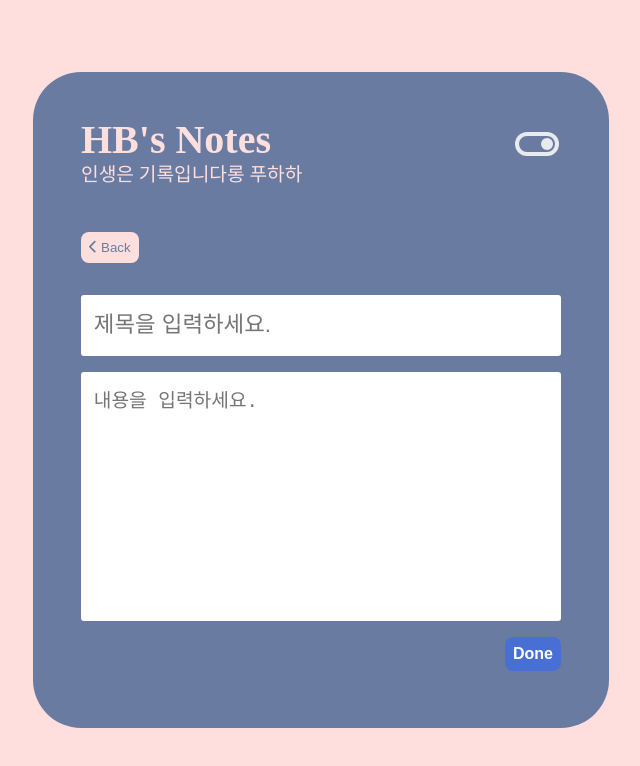
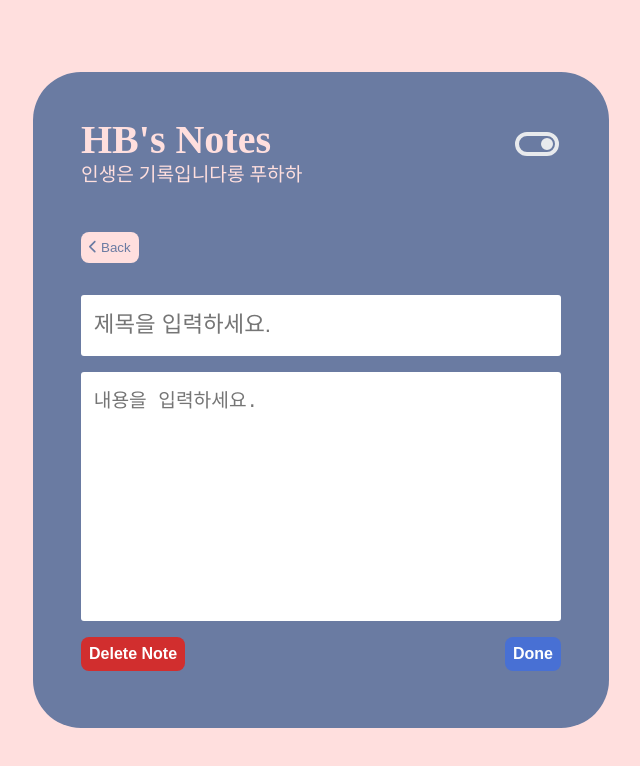
Before and after one commit to Note-React-Toy-Project/Note-main, a React (Vite) app in the folder note-project/: page /write in a window 1280 px wide. Shown: the top 766 px of the page, without its empty margins (319-959 px from the left). Built offline with nearby package versions, Linux system fonts and the light colour scheme; the HTML template or start-up script is replaced by a standard one.

Commit message:
feat: note 삭제 기능 추가

```diff
--- a/note-project/src/components/NoteForm/NoteForm.module.css
+++ b/note-project/src/components/NoteForm/NoteForm.module.css
@@ -23,5 +23,5 @@
 }
 .footer {
   display: flex;
-  justify-content: flex-end;
+  justify-content: space-between;
 }
--- a/note-project/src/components/NoteForm/NoteForm.tsx
+++ b/note-project/src/components/NoteForm/NoteForm.tsx
@@ -6,9 +6,11 @@ import { NoteType } from "../../interface/NoteType";
 interface NoteFormType {
   note: NoteType;
   onSave: (note: NoteType) => void;
+  onDelete: (noteId: string | undefined) => void;
 }
 
-const NoteForm = ({ note, onSave }: NoteFormType) => {
+const NoteForm = ({ note, onSave, onDelete }: NoteFormType) => {
+  console.log(note);
   const [title, setTitle] = useState(note.title || "");
   const [content, setContent] = useState(note.content || "");
 
@@ -19,6 +21,9 @@ const NoteForm = ({ note, onSave }: NoteFormType) => {
 
   const handleSubmit = () => {
     onSave({ ...note, title, content });
+  };
+  const handleDelete = () => {
+    onDelete(note.id);
   };
   return (
     <>
@@ -38,6 +43,11 @@ const NoteForm = ({ note, onSave }: NoteFormType) => {
         />
       </main>
       <footer className={styles.footer}>
+        <Button
+          text="Delete Note"
+          onClick={handleDelete}
+          backgroundColor="#d12e2e"
+        />
         <Button text="Done" onClick={handleSubmit} backgroundColor="#4870d4" />
       </footer>
     </>
--- a/note-project/src/pages/Write/Write.tsx
+++ b/note-project/src/pages/Write/Write.tsx
@@ -50,11 +50,17 @@ const Write = () => {
     }
     navigate("/");
   };
+  const handleDelete = (id: string | undefined) => {
+    const notes = getNotes();
+    const updatedNotes = notes.filter((n) => n.id !== id);
+    localStorage.setItem("notes", JSON.stringify(updatedNotes));
+    navigate("/");
+  };
 
   return (
     <section className={styles.container}>
       <NoteNav />
-      <NoteForm note={note} onSave={handleSave} />
+      <NoteForm note={note} onSave={handleSave} onDelete={handleDelete} />
     </section>
   );
 };
--- a/note-project/src/utils/storageNote.ts
+++ b/note-project/src/utils/storageNote.ts
@@ -20,7 +20,7 @@ export const getFavorites = () => {
   const favorites = localStorage.getItem("favorites");
   return favorites ? JSON.parse(favorites) : [];
 };
-export const saveFavorites = (noteId: string) => {
+export const saveFavorites = (noteId: string | undefined) => {
   const notes = getNotes();
   const clickedNoteIndex = notes.findIndex((n) => n.id === noteId);
   if (clickedNoteIndex >= 0) {
```
